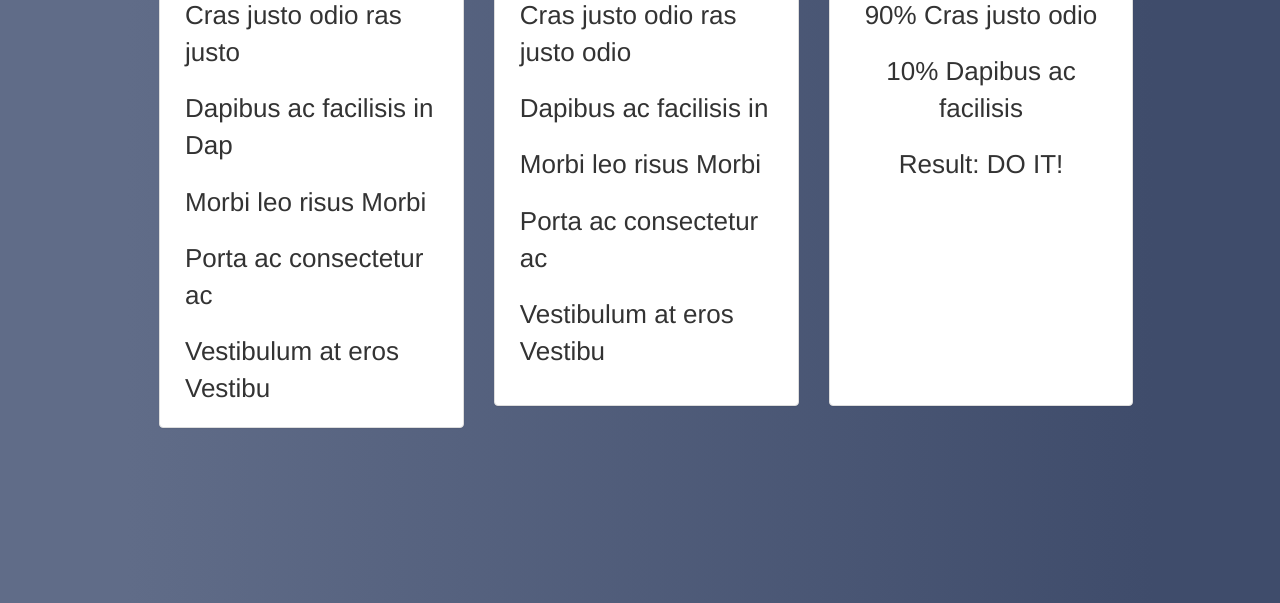
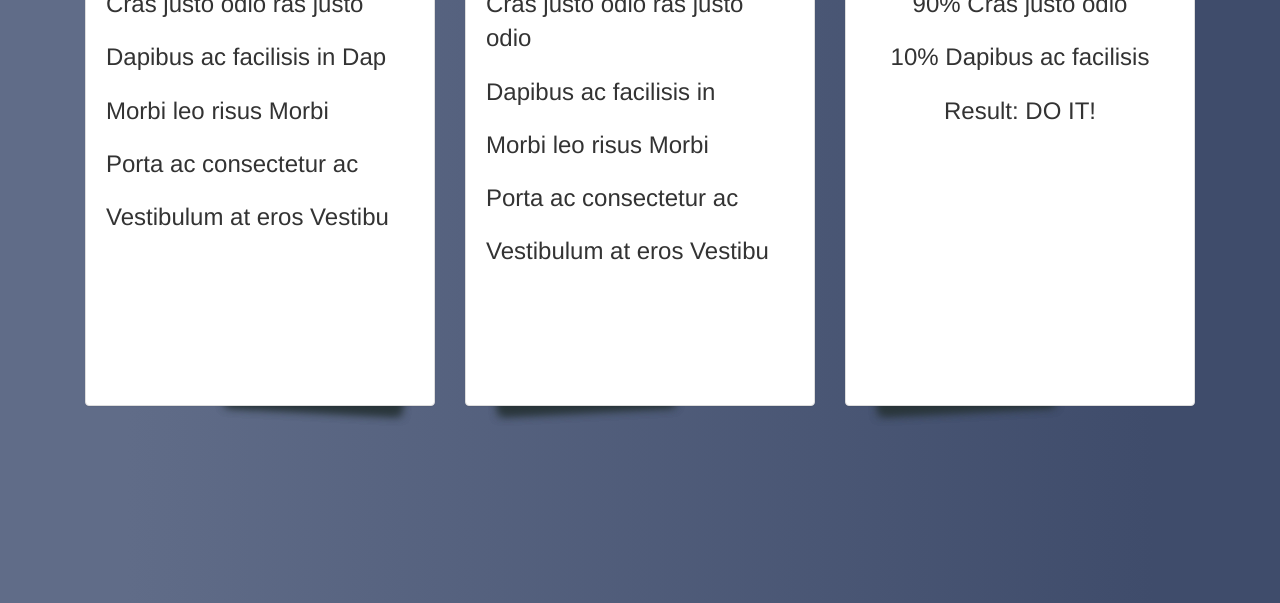
Before and after one commit to teachme10code/list, a plain HTML site: page main.html in a window 1280 px wide. Shown: the part 197-800 px from the top of the page. Drawn offline with Linux system fonts and the light colour scheme.

Commit message:
added box-shadow effect for paper look and went a little more ocd on styling

```diff
--- a/css/main.css
+++ b/css/main.css
@@ -10,13 +10,21 @@ body {
 .up-in-here {
 	height: 700px;
 	width: 100%;
+	margin-left: auto;
+	margin-right: auto;
 	padding-left: 20px;
 	padding-right: 20px;
+	position: relative;
+    z-index: -5;
 }
 
 .column {
-	width: 30%;
+	display: inline-block;
+	width: 350px;
 	min-width: 300px;
+	margin-left: 15px;
+	margin-right: 15px;
+	padding: 0px;
 }
 
 h2 {
@@ -27,22 +35,63 @@ h2 {
 }
 
 .three-columns {
-	min-height: 500px;
-	margin-left: 10%;
-	margin-right: 10%;
-	width: 90%;
+	position: static;
+	margin-left: auto;
+	margin-right: auto;
+	width: 1140px;
 }
 
 .pros-panel,
 .cons-panel,
 .results-panel {
-	padding: 10px;
 	min-height: 500px;
 	margin-bottom: 30px;
+	min-width: 300px;
+	width: 350px;
+}
+
+.pros-panel:before, .pros-panel:after {
+	content: "";
+    z-index: -1;
+    position: absolute;
+    width: 50%;
+    top: 160px;
+    right: 25px;
+    bottom: 40px;
+    -webkit-transform: rotate(3deg);
+    transform: rotate(3deg);
+    box-shadow: 0px 15px 10px #2A363B;
+}
+
+.cons-panel:before, .cons-panel:after  {
+	content: "";
+    z-index: -1;
+    position: absolute;
+    width: 50%;
+    top: 160px;
+    bottom: 40px;
+    left: 25px;
+    -webkit-transform: rotate(-3deg);
+    transform: rotate(-3deg);
+    box-shadow: 0px 15px 10px #2A363B;
 }
 
 .results-panel {
 	text-align: center;
+	/*box-shadow: 0px 1px 4px 0px #99a3ad, 0px 0px 40px #eeeeee; highlight effect*/
+}
+
+.results-panel:before, .results-panel:after {
+	content: "";
+    z-index: -1;
+    position: absolute;
+    width: 50%;
+    top: 160px;
+    bottom: 40px;
+    left: 25px;
+    -webkit-transform: rotate(-3deg);
+    transform: rotate(-3deg);
+    box-shadow: 0px 15px 10px #2A363B;
 }
 
 #pros-heading,
@@ -77,10 +126,12 @@ h2 {
 }
 
 .list-group {
-	font-size: 26px;
+	font-size: 24px;
 	list-style: none;
 }
 
 .list-group-item {
 	border: none;
+	padding-left: 20px;
+	padding-right: 20px;
 }
--- a/main.html
+++ b/main.html
@@ -8,7 +8,7 @@
 		<!--<link href='http://fonts.googleapis.com/css?family=Allura' rel='stylesheet' type='text/css'>-
 		<link href='css/pablo-impallari_dancing-script/Dancing Script OT.otf' rel='stylesheet' type='text/css'>-->
 		<script src="js/jquery-1.11.2.min.js"></script>
-		<script src="js/app.js"></script>
+		<!--<script src="js/app.js"></script>-->
 		<script src="bootstrap-3.3.4-dist/js/bootstrap.min.js"></script>
 	</head>
 	<body>
```
